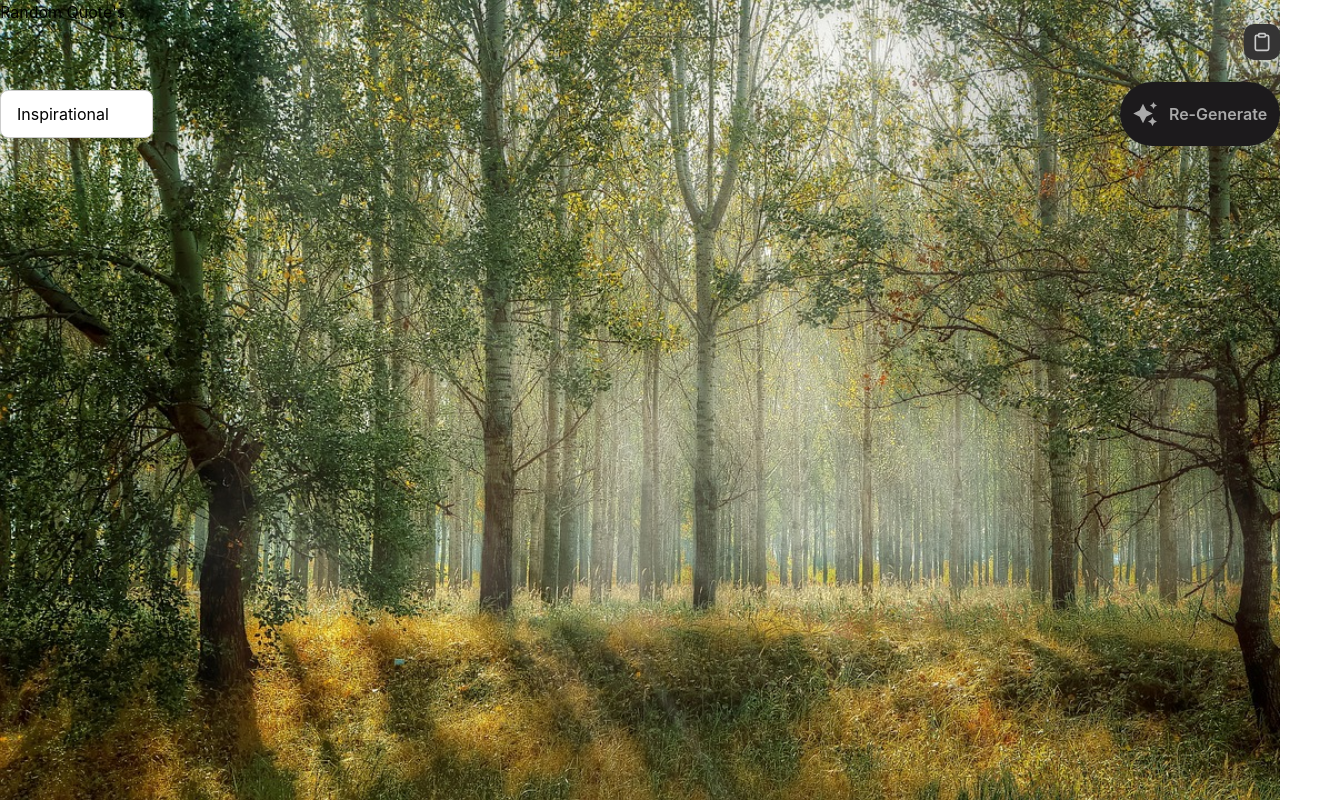
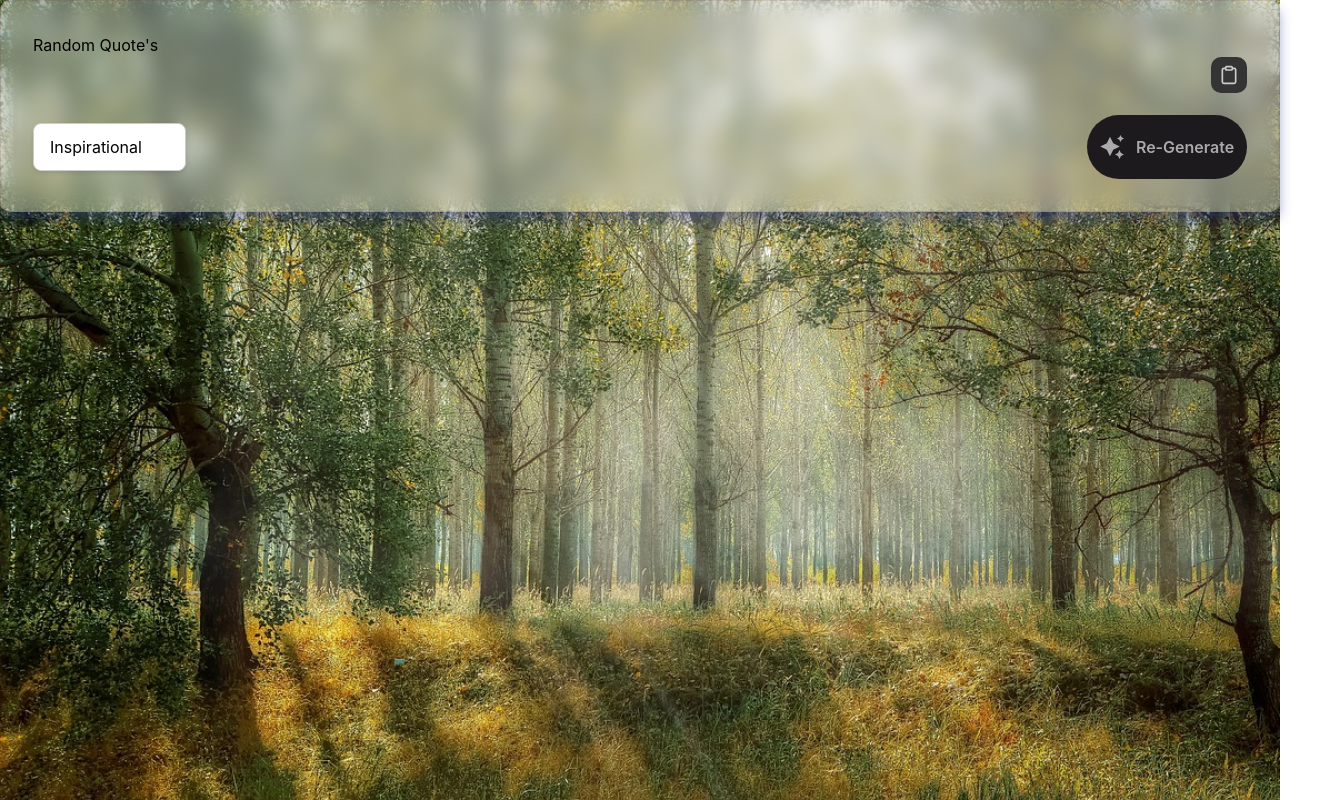
Before and after one commit to Konain-Raza/Quote-Quirk, a React (Vite) app: page / in a window 1280 px wide. Shown: the whole page, 1330 px wide, since content can reach past the window. Built offline with nearby package versions, Linux system fonts and the light colour scheme; no server answers.

Commit message:
Update Quotes.css

```diff
--- a/src/Components/Quotes.css
+++ b/src/Components/Quotes.css
@@ -25,6 +25,16 @@
   /* 👆 if you need a transition,
   just remove the comment,
   but I didn't like the transition :| */
+}
+.quote-box{
+  height: max-content;
+  padding: 2rem;
+  background: rgba( 255, 255, 255, 0.35 );
+  box-shadow: 0 8px 12px 0 rgba( 31, 38, 135, 0.37 );
+  backdrop-filter: blur( 10.5px );
+  -webkit-backdrop-filter: blur( 10.5px );
+  border-radius: 10px;
+  border: 1px solid rgba(121, 73, 73, 0.18);
 }
 #buttonsBox{
   margin-top: 1.4rem !important;
@@ -61,8 +71,8 @@
 .author{
   width: max-content;
   font-style: italic;
-  font-size: 0.9rem;
-  color: gray;
+    font-size: 0.9rem;
+  color: black;
 }
 #btns {
   width: 100%;
```
